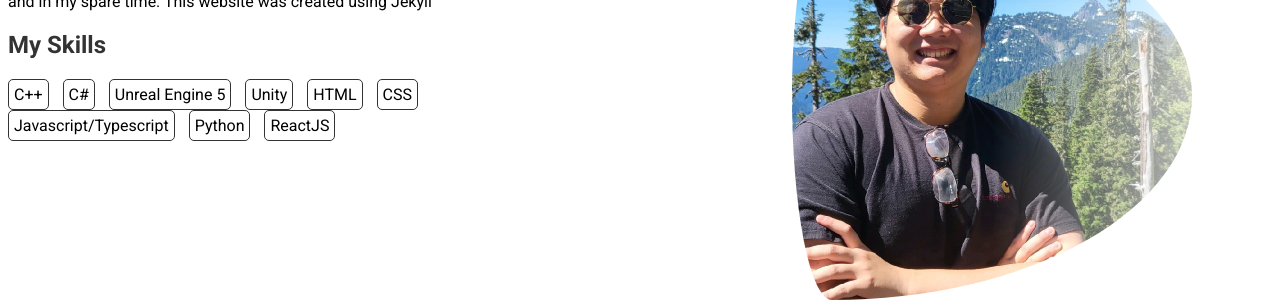
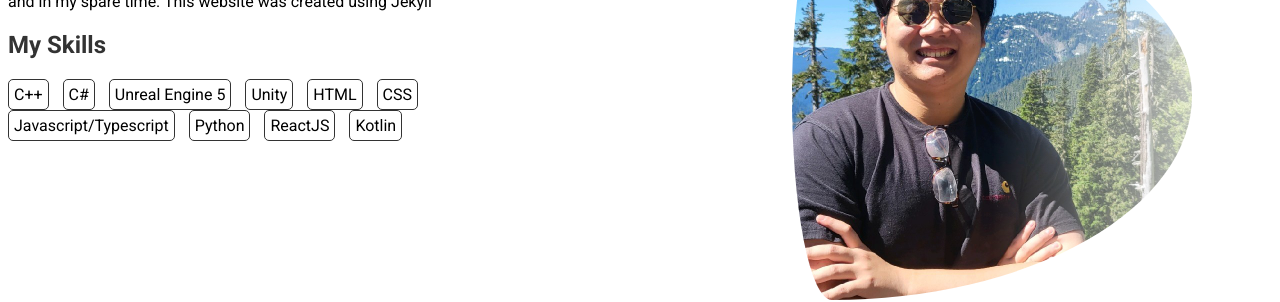
Before and after one commit to fruitsamurai-png/fruitsamurai-png.github.io, a Jekyll site: the page built from index.html, in a window 1280 px wide. Shown: the part 159-461 px from the top of the page. Built offline with Jekyll 4.4.1, drawn with Linux system fonts in a browser that asks for light colours.

Commit message:
Update index.html

```diff
--- a/index.html
+++ b/index.html
@@ -19,6 +19,7 @@ layout: default
         <li>Javascript/Typescript</li>
         <li>Python</li>
         <li>ReactJS</li>
+        <li>Kotlin</li>
         <!-- Add more skills as needed -->
       </ul>
     </div>
```
